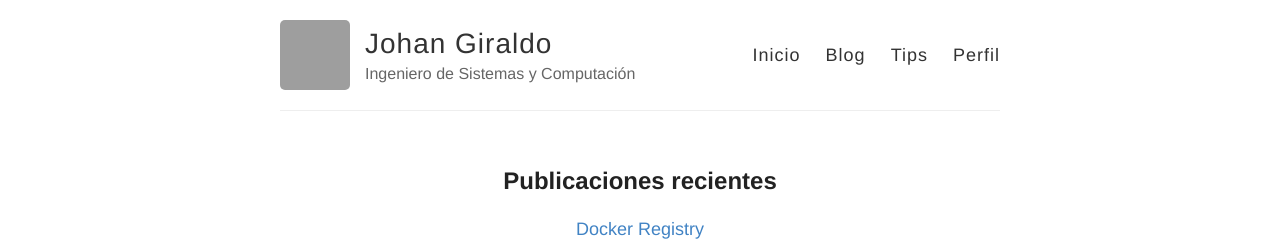
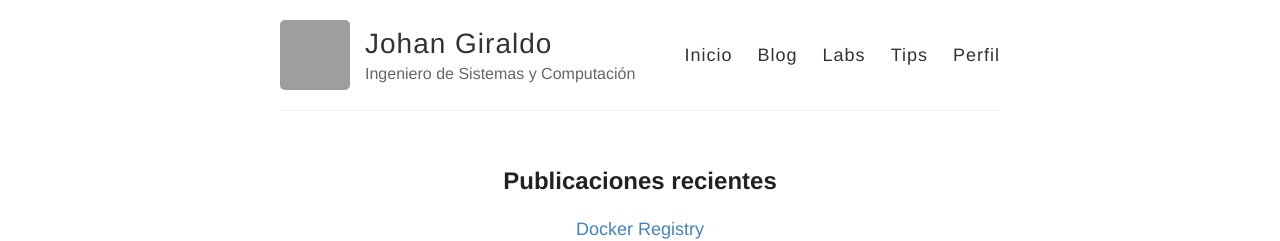
Before and after one commit to jsgiraldoh/jsgiraldoh.github.io, a Jekyll site: the page built from index.html, in a window 1280 px wide. Shown: the top 241 px of the page. Built offline with Jekyll 4.4.1, drawn with Linux system fonts in a browser that asks for light colours; nearby versions of some CDN libraries; grey boxes are pictures that could not be loaded.

Commit message:
Se agrega la etiqueta para la seccion de labs del blog aprende docker en español

```diff
--- a/_layouts/default.html
+++ b/_layouts/default.html
@@ -57,6 +57,7 @@
           <nav>
             <a href="{{ site.baseurl }}/">Inicio</a>
             <a href="{{ site.baseurl }}/Blog">Blog</a>
+            <a href="{{ site.baseurl }}/Labs">Labs</a>
             <a href="{{ site.baseurl }}/Tips">Tips</a>
             <a href="{{ site.baseurl }}/Perfil">Perfil</a>
           </nav>
```
